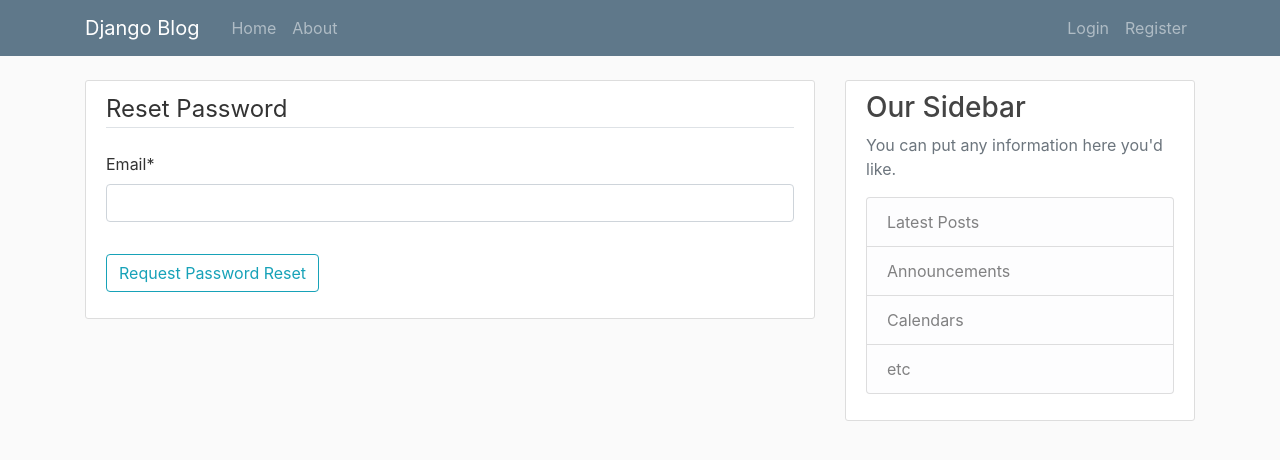
After one commit to Ayushkbl/blog_app, a Django app: page /password-reset/ in a window 1280 px wide. The commit adds this page. Shown: the top 460 px of the page. Run offline with Django 5.2, Linux system fonts and the light colour scheme; some libraries are stand-ins or nearby versions.

Commit message:
Added reset password feature into the app

```diff
--- a/blog/templates/blog/post_detail.html
+++ b/blog/templates/blog/post_detail.html
@@ -6,7 +6,7 @@
             <img class="rounded-circle article-img" src="{{ post.author.profile.image.url }}" >
             <div class="media-body">
                 <div class="article-metadata">
-                    <a class="mr-2" href="#">{{ object.author }}</a>
+                    <a class="mr-2" href="{% url 'blog:user-post' post.author.username %}">{{ object.author }}</a>
                     <small class="text-muted">{{ object.date_posted| date:"F d, Y" }}</small>
                     {% if object.author == user %}
                         <div>
--- a/blog/templates/blog/user_post.html
+++ b/blog/templates/blog/user_post.html
@@ -1,7 +1,7 @@
 {% extends 'blog/base.html' %}
 
 {% block content %}
-    <h1 class="mb-3">Posts by {{ views.kwargs.username }} ({{ page_obj.paginator.count }})</h1>
+    <h1 class="mb-3">Posts by {{ view.kwargs.username }} ({{ page_obj.paginator.count }})</h1>
     {% for post in posts %}
         <article class="media content-section">
             <img class="rounded-circle article-img" src="{{ post.author.profile.image.url }}" >
--- a/blog/views.py
+++ b/blog/views.py
@@ -32,6 +32,7 @@ class UserPostListView(ListView):
 
     def get_queryset(self):
         user = get_object_or_404(User, username = self.kwargs.get('username'))
+        print(self.kwargs)
         return Post.objects.filter(author=user).order_by('-date_posted')
 
 
--- a/my_blogs/urls.py
+++ b/my_blogs/urls.py
@@ -25,6 +25,18 @@ urlpatterns = [
     path('blog/', include('blog.urls')),
     path('login/', auth_view.LoginView.as_view(template_name = 'users/login.html'), name='login'),
     path('logout/', auth_view.LogoutView.as_view(), name='logout'),
+    path('password-reset/',
+         auth_view.PasswordResetView.as_view(template_name = 'users/password_reset.html'),
+         name='password_reset'),
+    path('password-reset/done/',
+         auth_view.PasswordResetDoneView.as_view(template_name = 'users/password_reset_done.html'),
+         name='password_reset_done'),
+    path('password-reset-confirm/<uidb64>/<token>',
+         auth_view.PasswordResetConfirmView.as_view(template_name='users/password_reset_confirm.html'),
+         name='password_reset_confirm'),
+    path('password-reset-complete/',
+         auth_view.PasswordResetCompleteView.as_view(template_name='users/password_reset_complete.html'),
+         name='password_reset_complete'),
     path('', include('users.urls')),
 ]
 
--- a/users/models.py
+++ b/users/models.py
@@ -11,8 +11,8 @@ class Profile(models.Model):
     def __str__(self):
         return f"{self.user.username} Profile"
 
-    def save(self):
-        super().save()
+    def save(self, *args, **kwargs):
+        super().save(*args, **kwargs)
 
         img = Image.open(self.image.path)
 
--- a/users/templates/users/login.html
+++ b/users/templates/users/login.html
@@ -12,6 +12,9 @@
             </fieldset>
             <div class="form-group">
                 <button class="btn btn-outline-info" type="submit">Sign In</button>
+                <small class="text-muted ml-2">
+                    <a href="{% url 'password_reset' %}">Forgot Password?</a>
+                </small>
             </div>
         </form>
         <div class="border-top pt-3">
--- /dev/null
+++ b/users/templates/users/password_reset.html
@@ -0,0 +1,18 @@
+
+{% extends 'blog/base.html' %}
+
+{% load crispy_forms_tags %}
+{% block content %}
+    <div class="content-section">
+        <form action="" method="post">
+            {% csrf_token %}
+            <fieldset class="form-group">
+                <legend class="border-bottom mb-4">Reset Password</legend>
+                {{ form|crispy }}
+            </fieldset>
+            <div class="form-group">
+                <button class="btn btn-outline-info" type="submit">Request Password Reset</button>
+            </div>
+        </form>
+    </div>
+{% endblock content %}
```
Also changed, not shown: my_blogs/settings.py (+15 -1 lines), users/templates/users/password_reset_complete.html (added, +8 -0 lines), users/templates/users/password_reset_confirm.html (added, +18 -0 lines), users/templates/users/password_reset_done.html (added, +7 -0 lines), db.sqlite3, 1 other file.
